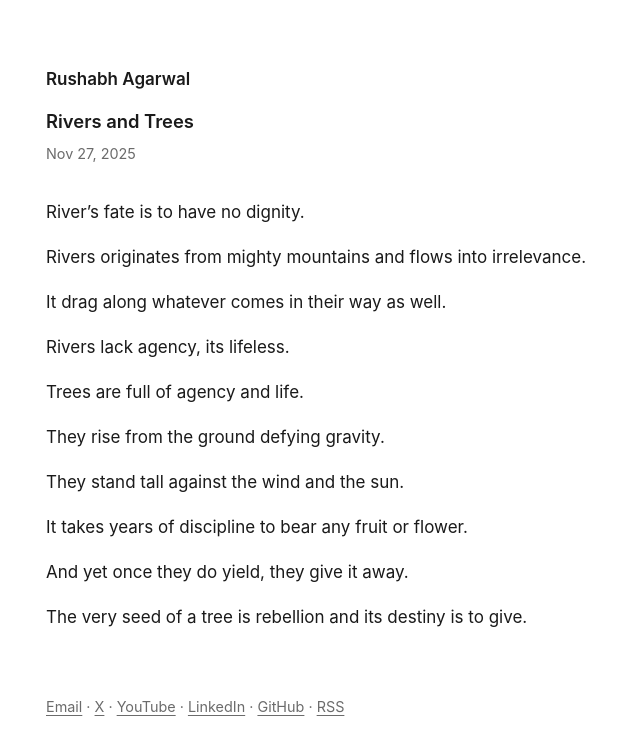
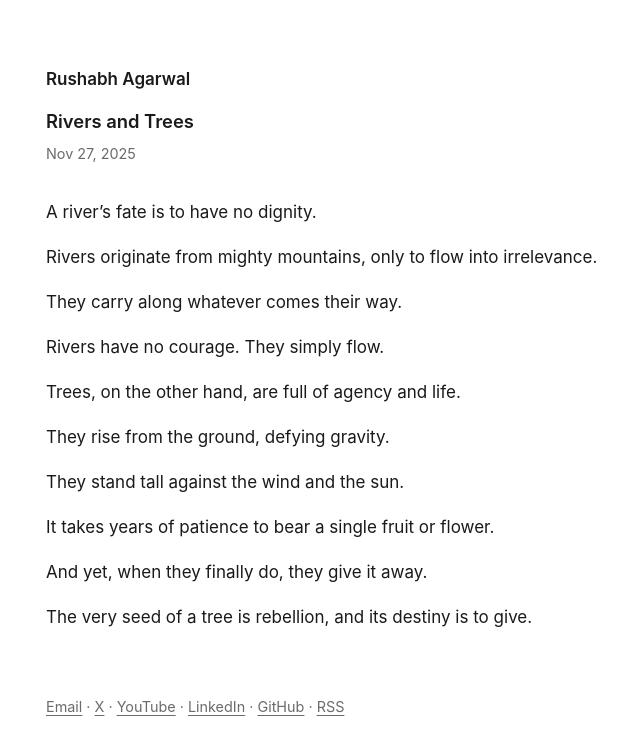
Before and after one commit to rushout09/rushout09.github.io, a Jekyll site: the page built from _posts/2025-11-27-rivers-and-trees.md, in a window 1280 px wide. Shown: the top 755 px of the page, without its empty margins (274-914 px from the left). Built offline with Jekyll 4.4.1, drawn with Linux system fonts in a browser that asks for light colours; our own code applies the rules of GitHub Pages for plain Markdown files.

Commit message:
Rivers and Trees: revised text
Co-Authored-By: Claude Opus 5.5 <noreply@anthropic.com>

```diff
--- a/_posts/2025-11-27-rivers-and-trees.md
+++ b/_posts/2025-11-27-rivers-and-trees.md
@@ -2,22 +2,22 @@
 title: "Rivers and Trees"
 ---
 
-River's fate is to have no dignity.
+A river's fate is to have no dignity.
 
-Rivers originates from mighty mountains and flows into irrelevance.
+Rivers originate from mighty mountains, only to flow into irrelevance.
 
-It drag along whatever comes in their way as well.
+They carry along whatever comes their way.
 
-Rivers lack agency, its lifeless.
+Rivers have no courage. They simply flow.
 
-Trees are full of agency and life.
+Trees, on the other hand, are full of agency and life.
 
-They rise from the ground defying gravity.
+They rise from the ground, defying gravity.
 
 They stand tall against the wind and the sun.
 
-It takes years of discipline to bear any fruit or flower.
+It takes years of patience to bear a single fruit or flower.
 
-And yet once they do yield, they give it away.
+And yet, when they finally do, they give it away.
 
-The very seed of a tree is rebellion and its destiny is to give.
+The very seed of a tree is rebellion, and its destiny is to give.
```
